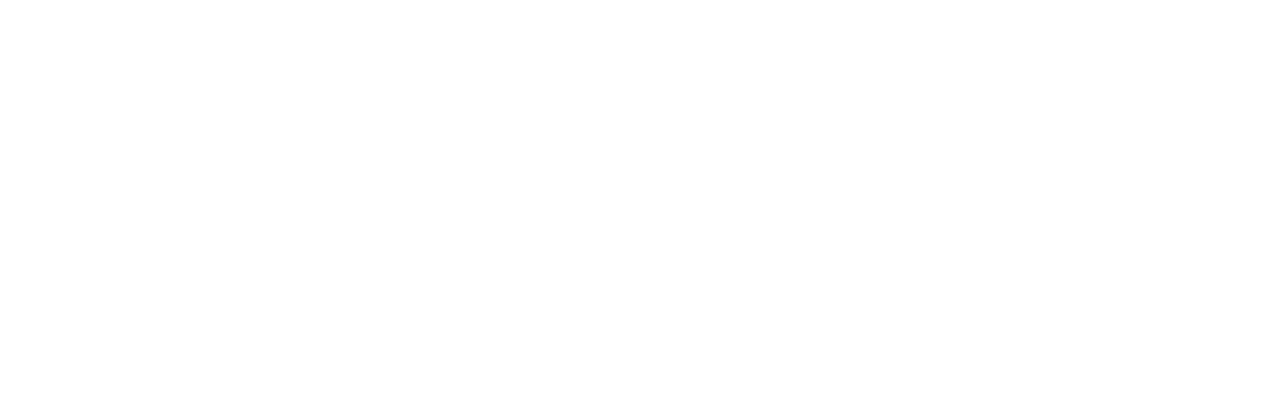
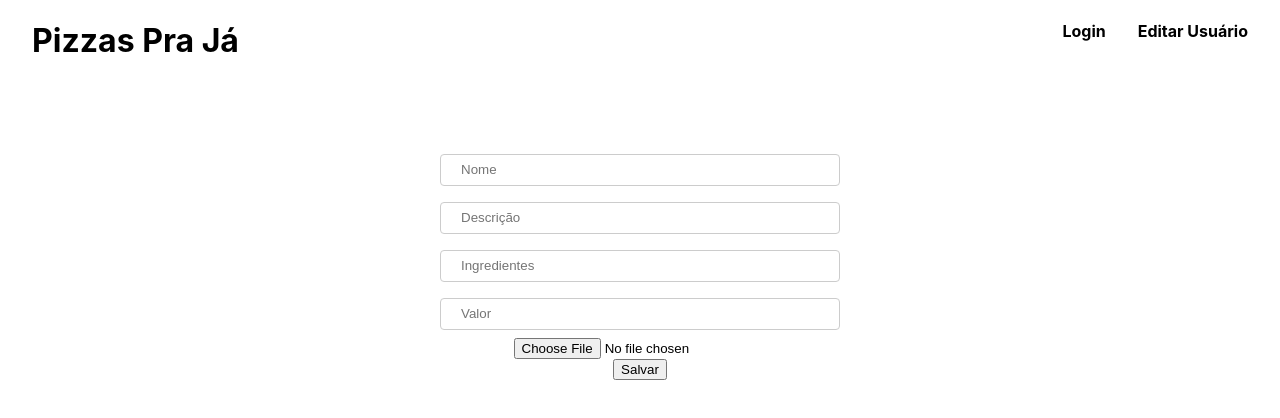
Before and after one commit to leoriq/desenvolvimento-web-front, a React (Create React App) app: page /post in a window 1280 px wide. Before the commit this address had no page. Shown: the top 418 px of the page. Built offline with nearby package versions, Linux system fonts and the light colour scheme.

Commit message:
criar post

```diff
--- /dev/null
+++ b/src/pages/CreatePost/index.tsx
@@ -0,0 +1,86 @@
+import { useState } from 'react'
+import Header from '../../components/Header'
+import Input from '../../components/Input'
+import { useUserContext } from '../../hooks/useUser'
+import api from '../../services/api'
+
+function CreatePost() {
+  const { currentUser } = useUserContext()
+
+  const [value, setValue] = useState(NaN)
+  const [name, setName] = useState('')
+  const [description, setDescription] = useState('')
+  const [ingredients, setIngredients] = useState('')
+  const [image, setImage] = useState<File | null>()
+
+  async function handleSubmit() {
+    if (!currentUser?.token) {
+      alert('Não autorizado')
+      return
+    }
+
+    var imageId = undefined
+    if (image) {
+      var formData = new FormData()
+      formData.append('file', image)
+
+      imageId = (
+        await api.post('/files', formData, {
+          headers: {
+            Authorization: `Bearer ${currentUser.token}`,
+            'Content-Type': 'multipart/form-data',
+          },
+        })
+      ).data.id
+    }
+
+    const post = {
+      value,
+      name,
+      image_id: imageId,
+      description,
+      ingredients,
+    }
+    api.post('/ads', post, {
+      headers: { Authorization: `Bearer ${currentUser.token}` },
+    })
+  }
+
+  return (
+    <>
+      <Header />
+      <div
+        style={{
+          display: 'grid',
+          placeItems: 'center',
+          margin: '4rem 0',
+        }}
+      >
+        <Input
+          onChange={(e) => setName(e.target.value)}
+          type="text"
+          placeholder="Nome"
+        />
+        <Input
+          onChange={(e) => setDescription(e.target.value)}
+          type="imageId"
+          placeholder="Descrição"
+        />
+        <Input
+          onChange={(e) => setIngredients(e.target.value)}
+          type="imageId"
+          placeholder="Ingredientes"
+        />
+        <Input
+          onChange={(e) => setValue(parseFloat(e.target.value))}
+          type="text"
+          placeholder="Valor"
+        />
+        <input type="file" onChange={(e) => setImage(e.target.files?.[0])} />
+        <button onClick={handleSubmit}>Salvar</button>
+      </div>
+    </>
+  )
+}
+
+export default CreatePost
--- a/src/routes.tsx
+++ b/src/routes.tsx
@@ -1,4 +1,5 @@
 import { BrowserRouter, Route, Routes } from 'react-router-dom'
+import CreatePost from './pages/CreatePost'
 import EditUser from './pages/EditUser'
 import Home from './pages/Home'
 import Login from './pages/Login'
@@ -10,6 +11,7 @@
         <Route path="/" element={<Home />} />
         <Route path="login" element={<Login />} />
         <Route path="edit-user" element={<EditUser />} />
+        <Route path="post" element={<CreatePost />} />
       </Routes>
     </BrowserRouter>
   )
```
